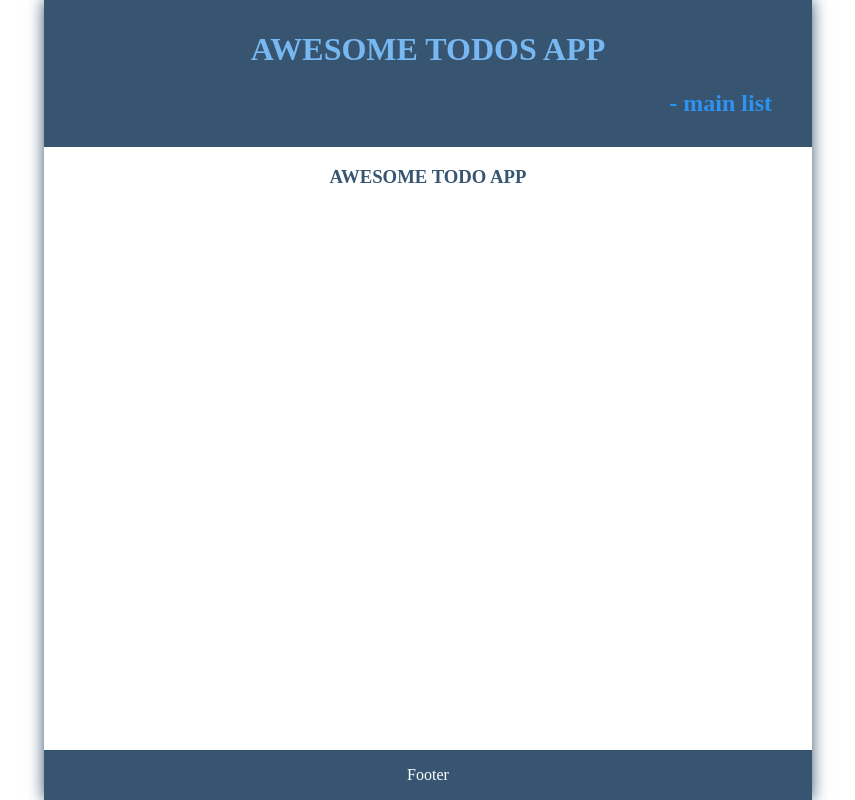
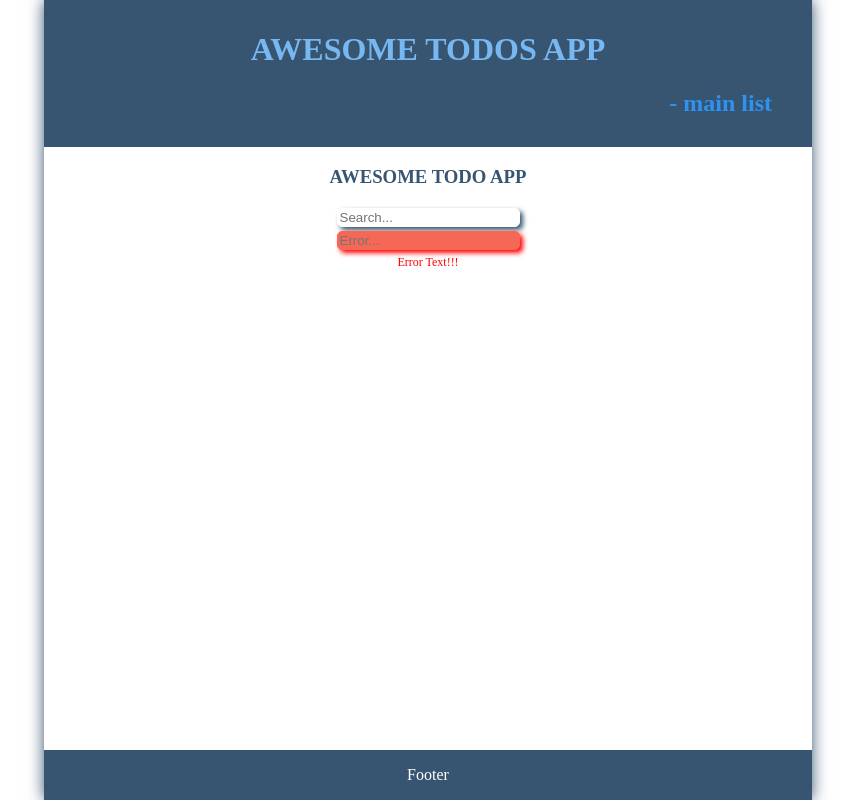
Before and after one commit to skrzypczyk-pawel/AWESOME-TODOS-APP, a React (Create React App) app: page / in a window 1280 px wide. Shown: the whole page, without its empty margins (212-1067 px from the left). Built offline with nearby package versions, Linux system fonts and the light colour scheme.

Commit message:
PST-014-create-input-component

```diff
--- /dev/null
+++ b/src/components/StyledInput.tsx
@@ -0,0 +1,103 @@
+import React, { FC, HTMLAttributes, useState } from "react";
+
+import { StyleSheet, css } from "aphrodite";
+import { colors } from "styles/palette";
+
+interface Props {
+  value: string;
+  error?: string;
+  focused?: boolean;
+  onBlur?: () => void;
+  onFocus?: () => void;
+  label?: string;
+  placeholder?: string;
+  style?: HTMLAttributes<HTMLInputElement>;
+  type?: "submit" | "text" | "number";
+}
+
+const StyledInput: FC<Props> = ({
+  error,
+  focused = false,
+  label,
+  onBlur,
+  onFocus,
+  placeholder,
+  style,
+  type = "text",
+  value = "",
+}) => {
+  const [inputValue, setInputValue] = useState(value);
+  const [isFocused, setIsFocused] = useState(focused);
+
+  const handleFocus = () => {
+    setIsFocused(true);
+    if (onFocus) {
+      onFocus();
+    }
+  };
+  const handleBlur = () => {
+    setIsFocused(false);
+    if (onBlur) {
+      onBlur();
+    }
+  };
+
+  return (
+    <div>
+      <label htmlFor={label}>
+        {label}
+        <input
+          id={label}
+          onFocus={handleFocus}
+          onChange={(event) => setInputValue(event.target.value)}
+          onBlur={handleBlur}
+          type={type}
+          className={css(
+            styles.input,
+            isFocused && styles.inputFcs,
+            style,
+            !!error && styles.error
+          )}
+          placeholder={placeholder}
+          value={inputValue}
+        />
+      </label>
+      {!!error && <p className={css(styles.errorText)}>{error}</p>}
+    </div>
+  );
+};
+const styles = StyleSheet.create({
+  input: {
+    transition: "0.5s",
+    margin: 2,
+    boxShadow: `3px 3px 5px ${colors.grayBlue}`,
+    border: `1px solid ${colors.white}`,
+    outline: "none",
+    borderRadius: 5,
+    backgroundColor: colors.white,
+  },
+  inputFcs: {
+    ":focus": {
+      boxShadow: `3px 3px 5px ${colors.skyBlue}`,
+      backgroundColor: colors.vLightBlue,
+    },
+  },
+  error: {
+    boxShadow: `3px 3px 5px ${colors.red}`,
+    border: `1px solid ${colors.lightRed}`,
+    backgroundColor: colors.lightRed,
+    ":focus": {
+      boxShadow: `3px 3px 5px ${colors.red}`,
+      backgroundColor: colors.skin,
+      color: colors.lightRed,
+    },
+  },
+  errorText: {
+    marginTop: 3,
+    fontSize: 12,
+    textTransform: "none",
+    color: colors.red,
+  },
+});
+
+export default StyledInput;
--- a/src/screens/HomeScreen.tsx
+++ b/src/screens/HomeScreen.tsx
@@ -1,7 +1,9 @@
 import React, { FC } from "react";
 
+import ScreenWrapper from "components/ScreenWrapper";
+import StyledInput from "components/StyledInput";
+
 import { StyleSheet, css } from "aphrodite";
-import ScreenWrapper from "components/ScreenWrapper";
 import { colors } from "styles/palette";
 import { i18n } from "locale";
 
@@ -12,6 +14,8 @@ const HomeScreen: FC<Props> = () => {
     <ScreenWrapper>
       <div className={css(styles.homeScreen)}>
         <h3>{i18n.t("header:title")}</h3>
+        <StyledInput value="" placeholder="Search..." />
+        <StyledInput value="" placeholder="Error..." error="Error Text!!!" />
       </div>
     </ScreenWrapper>
   );
--- a/src/styles/palette.ts
+++ b/src/styles/palette.ts
@@ -3,7 +3,11 @@ export const colors = {
   darkBlue: "#154470",
   grayBlue: "#375570",
   lightBlue: "#2D92F0",
+  lightRed: "#F56856",
   red: "#FF0005",
+  skin: "#FFDED1",
   skyBlue: "#77B7F2",
+  vLightBlue: "#C4F9FF",
+  vLightBlue2: "#F3F9FF",
   white: "#FFF",
 };
```
